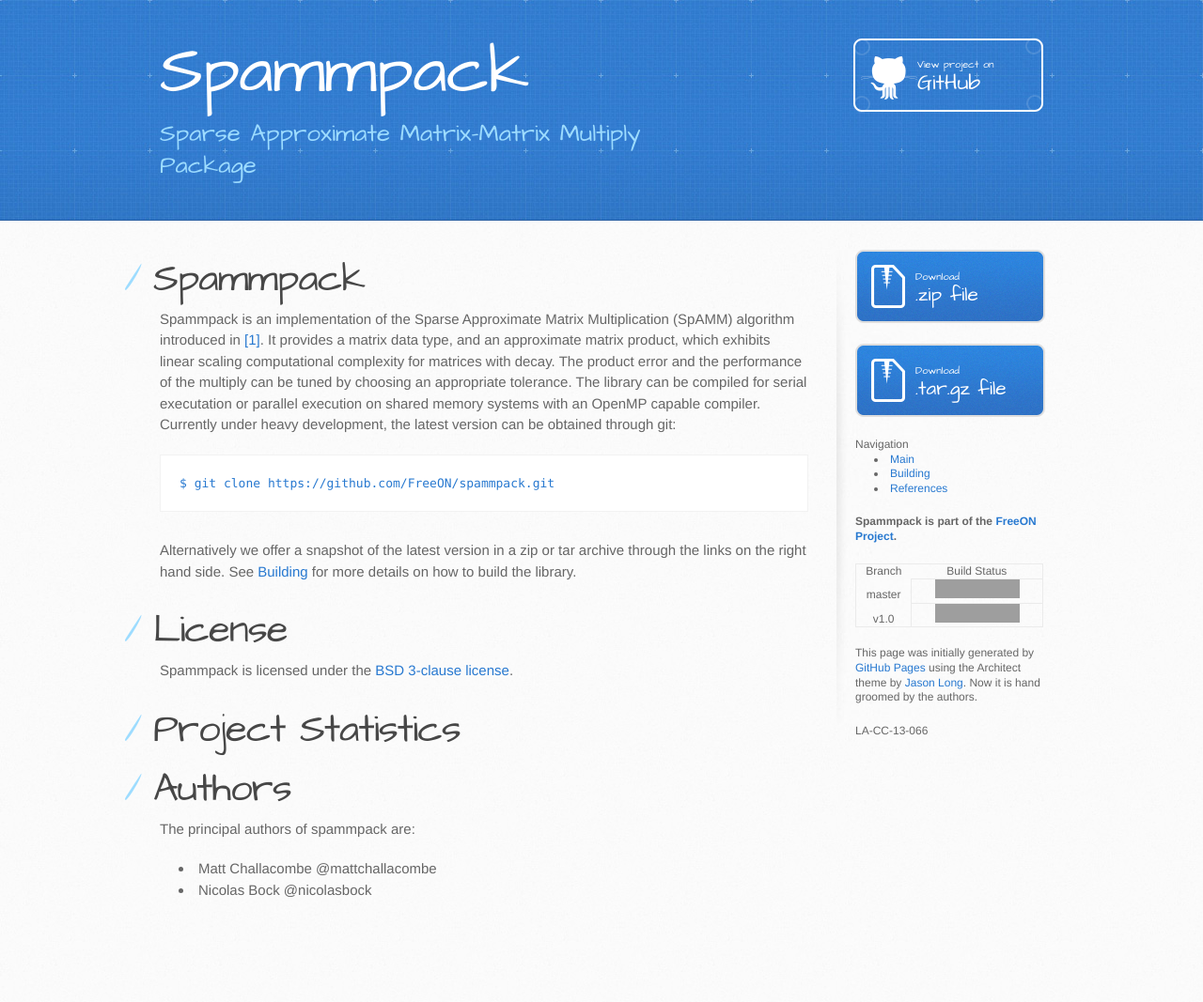
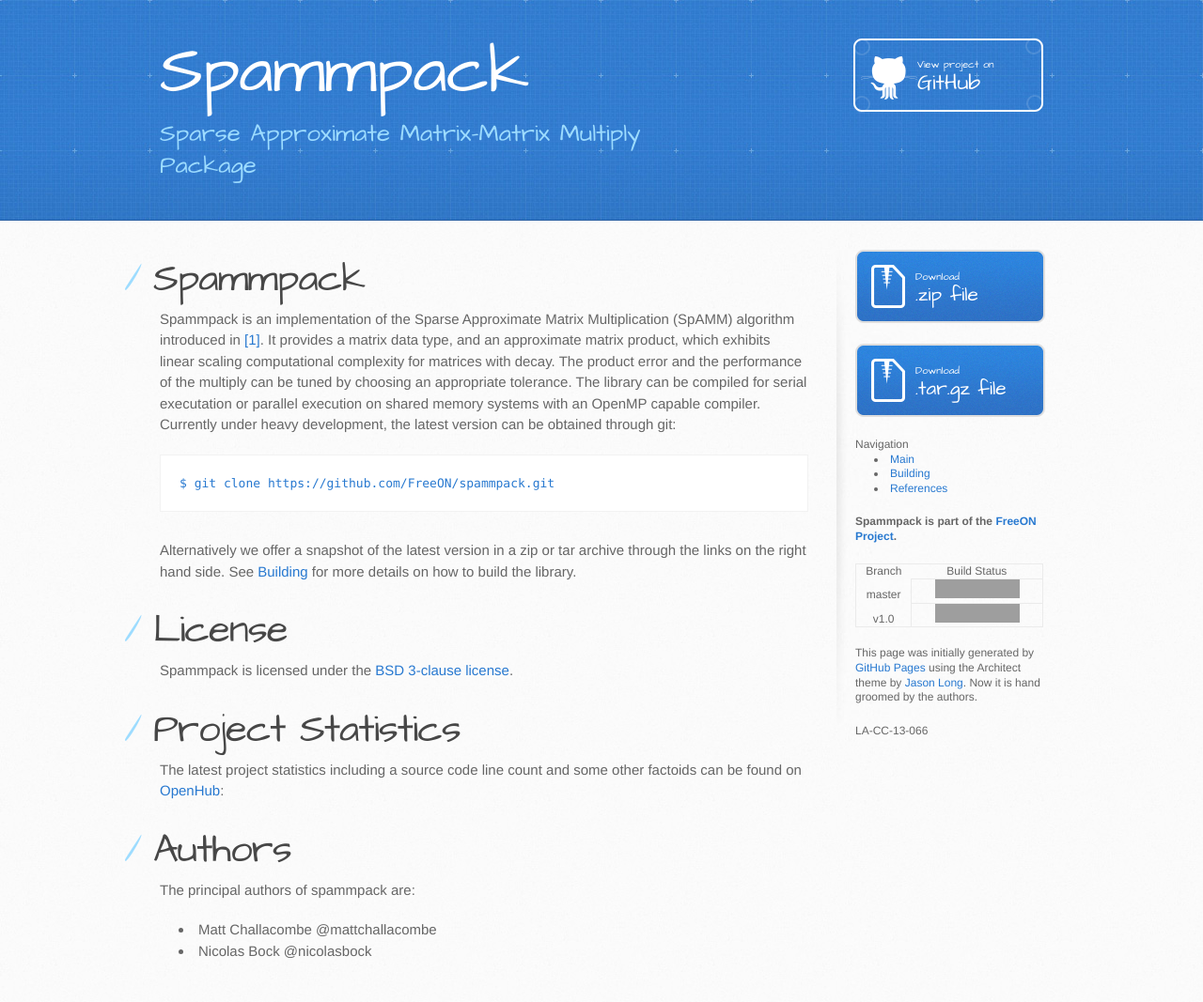
Before and after one commit to FreeON/spammpack, a Jekyll site: the page built from index.markdown, in a window 1280 px wide. Shown: the whole page at 94% size. Built offline with Jekyll 4.4.1, drawn with Linux system fonts in a browser that asks for light colours; a script that is not in the unit is left out; comment, search, counter and statistics services are not loaded; before the commit the page ends 1002 px from its top, so only the background shows below that; grey boxes are pictures that could not be loaded.

Commit message:
another small update

```diff
--- a/index.markdown
+++ b/index.markdown
@@ -26,6 +26,9 @@ license](http://opensource.org/licenses/BSD-3-Clause).
 
 # Project Statistics
 
+The latest project statistics including a source code line count and some
+other factoids can be found on [OpenHub](https://www.openhub.net/p/spammpack):
+
 {% include openhub.html %}
 
 # Authors
```
